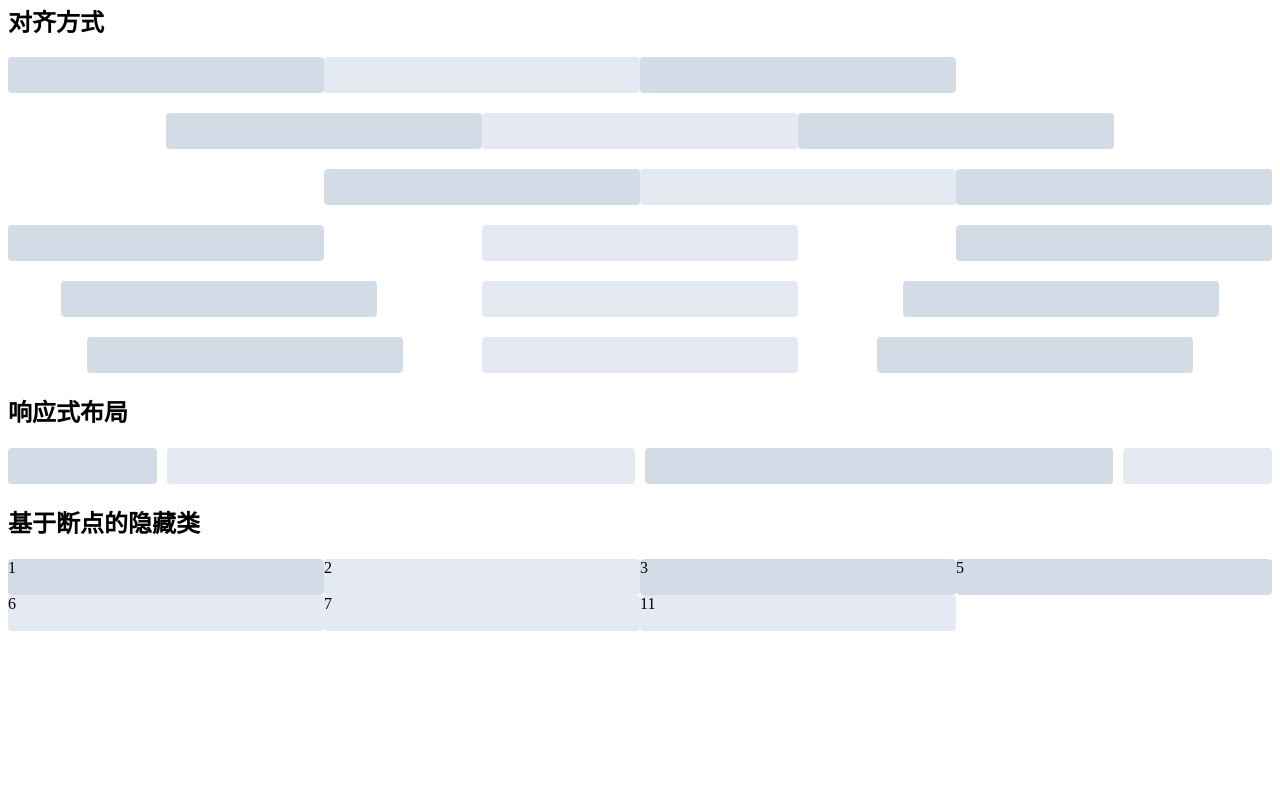
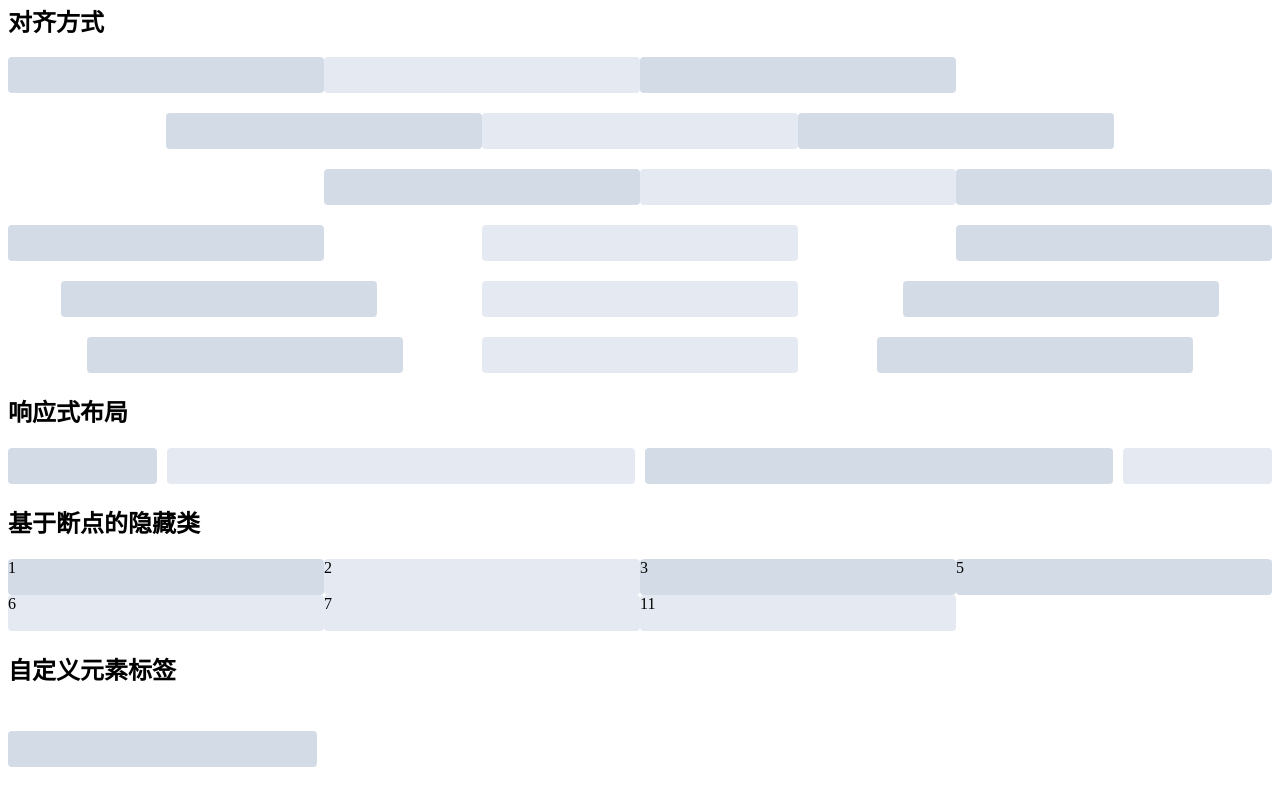
Before and after one commit to chenyuqiua/my-element, a Vue app: page / in a window 1280 px wide. Shown: the part 965-1765 px from the top of the page. Before the commit the page ends 1604 px from the top, so only its background shows below. Built offline with nearby package versions, Linux system fonts and the light colour scheme.

Commit message:
fix: add row和col 自定义元素标签

```diff
--- a/examples/components/layout/index.vue
+++ b/examples/components/layout/index.vue
@@ -162,6 +162,12 @@
         <div class="grid-content ep-bg-purple-light">11</div>
       </yq-col>
     </yq-row>
+    <h2>自定义元素标签</h2>
+    <yq-row :gutter="10" tag="h3">
+      <yq-col :span="6" tag="h4">
+        <div class="grid-content ep-bg-purple" />
+      </yq-col>
+    </yq-row>
   </div>
 </template>
 
--- a/packages/components/col/src/col.ts
+++ b/packages/components/col/src/col.ts
@@ -46,4 +46,8 @@ export const colProps = {
     type: definePropType<ColSize>([Number, Object]),
     default: () => mutable({} as const),
   },
+  tag: {
+    type: String,
+    default: "div",
+  },
 } as const;
--- a/packages/components/col/src/col.vue
+++ b/packages/components/col/src/col.vue
@@ -1,7 +1,7 @@
 <template>
-  <div :class="['yq-col', colKls]" :style="style">
+  <component :is="tag" :class="['yq-col', colKls]" :style="style">
     <slot></slot>
-  </div>
+  </component>
 </template>
 
 <script setup lang="ts">
--- a/packages/components/row/src/row.ts
+++ b/packages/components/row/src/row.ts
@@ -26,6 +26,10 @@ export const rowProps = {
     type: String,
     values: RowAlign,
   },
+  tag: {
+    type: String,
+    default: "div",
+  },
 } as const;
 
 export type RowProps = ExtractPropTypes<typeof rowProps>;
--- a/packages/components/row/src/row.vue
+++ b/packages/components/row/src/row.vue
@@ -1,5 +1,6 @@
 <template>
-  <div
+  <component
+    :is="tag"
     :class="[
       'yq-row',
       justify !== 'start' && `is-justify-${justify}`,
@@ -9,7 +10,7 @@
     :style="style"
   >
     <slot></slot>
-  </div>
+  </component>
 </template>
 
 <script setup lang="ts">
```
